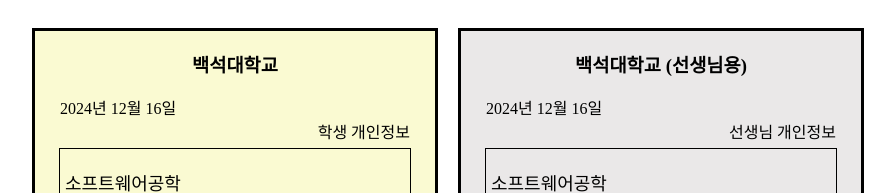
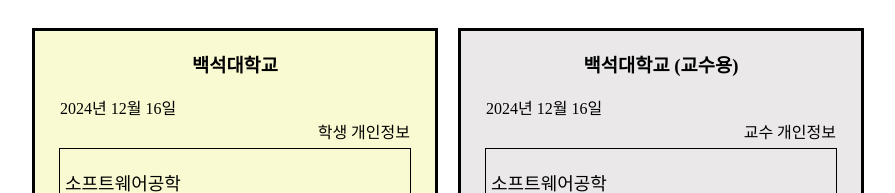
Before and after one commit to Seobyul/SoftwareEngineering, a plain HTML site: page index.html in a window 1280 px wide. Shown: the top 193 px of the page, without its empty margins (192-1087 px from the left). Drawn offline with Linux system fonts and the light colour scheme.

Commit message:
Update index.html

```diff
--- a/index.html
+++ b/index.html
@@ -38,9 +38,9 @@
 
 
         <div class="chulseok_teacher">
-            <h3>백석대학교 (선생님용)</h3>
+            <h3>백석대학교 (교수용)</h3>
             <div class="date">2024년 12월 16일</div>
-            <div class="teacher">선생님 개인정보</div>
+            <div class="teacher">교수 개인정보</div>
 
             <div class="period" id="1">
                 <div class="subject">소프트웨어공학</div>
```
